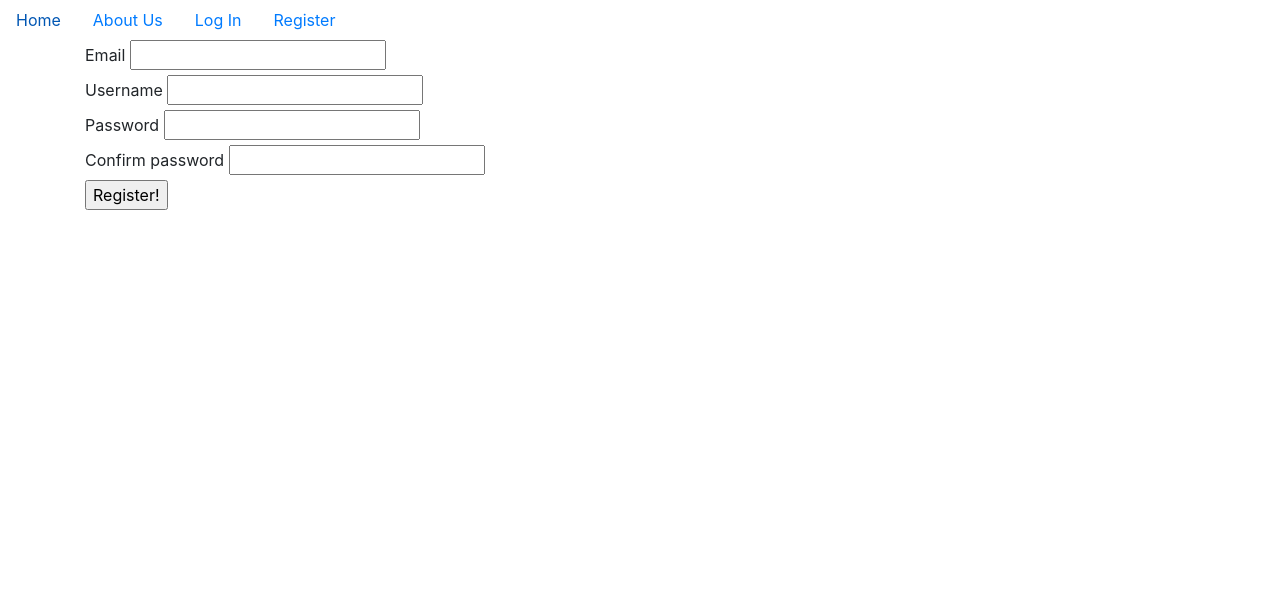
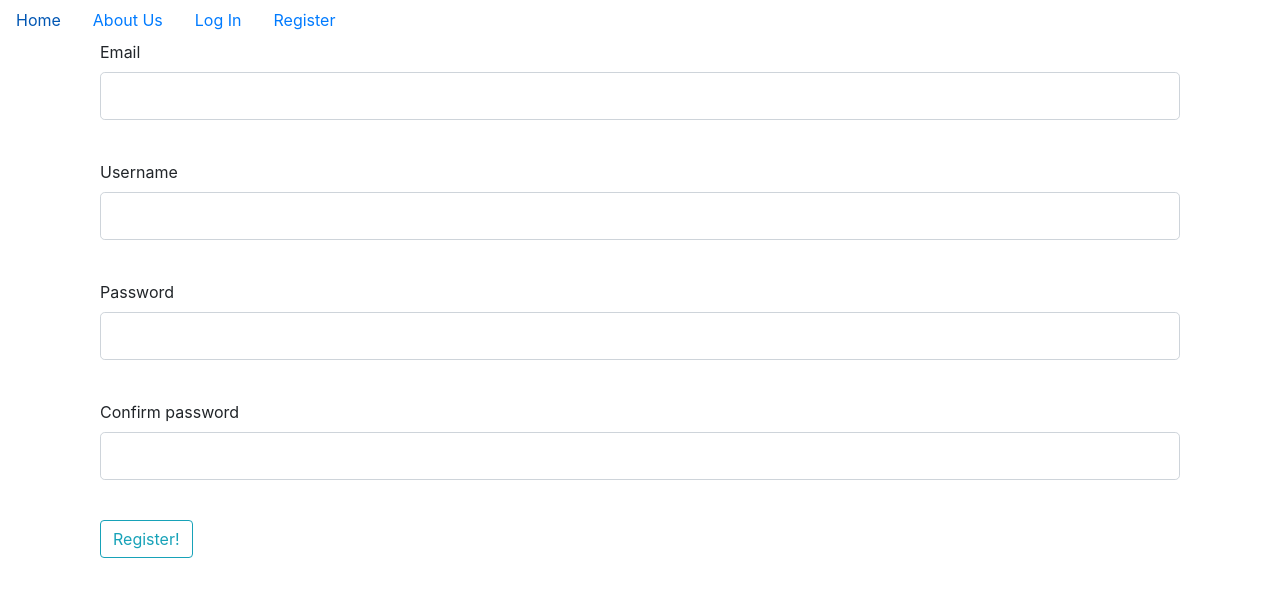
Before and after one commit to actionhanky/templateFlaskWebsite, a Flask app: page /register in a window 1280 px wide. Shown: the top 597 px of the page. Run offline with Flask 2, Linux system fonts and the light colour scheme; some libraries are stand-ins or nearby versions.

Commit message:
Clean up

```diff
--- a/theproject/templates/create_post.html
+++ b/theproject/templates/create_post.html
@@ -16,7 +16,6 @@
          {{ form.submit(class="btn btn-outline-info") }}
      </div>
   </form>
-
 </div>
 
 {% endblock content %}
--- a/theproject/templates/register.html
+++ b/theproject/templates/register.html
@@ -1,12 +1,32 @@
 {% extends "base.html" %}
 {% block content %}
-<form method="POST">
-    {# This hidden_tag is a CSRF security feature. #}
-    {{ form.hidden_tag() }}
-    {{ form.email.label }} {{ form.email() }}<br>
-    {{ form.username.label }} {{ form.username() }}<br>
-    {{ form.password.label }} {{ form.password() }}<br>
-    {{ form.pass_confirm.label }} {{ form.pass_confirm() }}<br>
-    {{ form.submit() }}
-</form>
+<div class="container">
+    <form method="POST">
+        {# This hidden_tag is a CSRF security feature. #}
+        {{ form.hidden_tag() }}
+        <div class="form-group">
+        {{ form.email.label(class="form-control-label") }}
+        {{ form.email(class="form-control form-control-lg ") }}
+        </div>
+        <br>
+        <div class="form-group">
+        {{ form.username.label(class="form-control-label") }}
+        {{ form.username(class="form-control form-control-lg ") }}
+        </div>
+        <br>
+        <div class="form-group">
+        {{ form.password.label(class="form-control-label") }}
+        {{ form.password(class="form-control form-control-lg ") }}
+        </div>
+        <br>
+        <div class="form-group">
+        {{ form.pass_confirm.label(class="form-control-label") }}
+        {{ form.pass_confirm(class="form-control form-control-lg ") }}
+        </div>
+        <br>
+        <div class="form-group">
+        {{ form.submit(class="btn btn-outline-info") }}
+        </div>
+    </form>
+</div>
 {% endblock %}
```
Also changed, not shown: theproject/templates/account.html (+12 -7 lines), theproject/templates/login.html (+20 -7 lines), theproject/data.sqlite (deleted), theproject/static/profile_pics/default.jpg (added).
